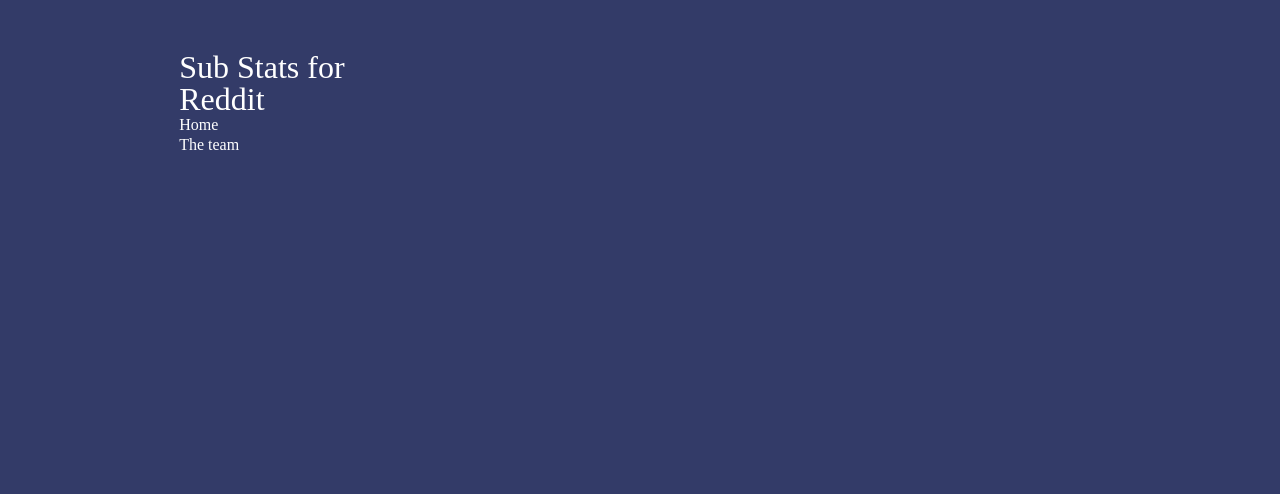
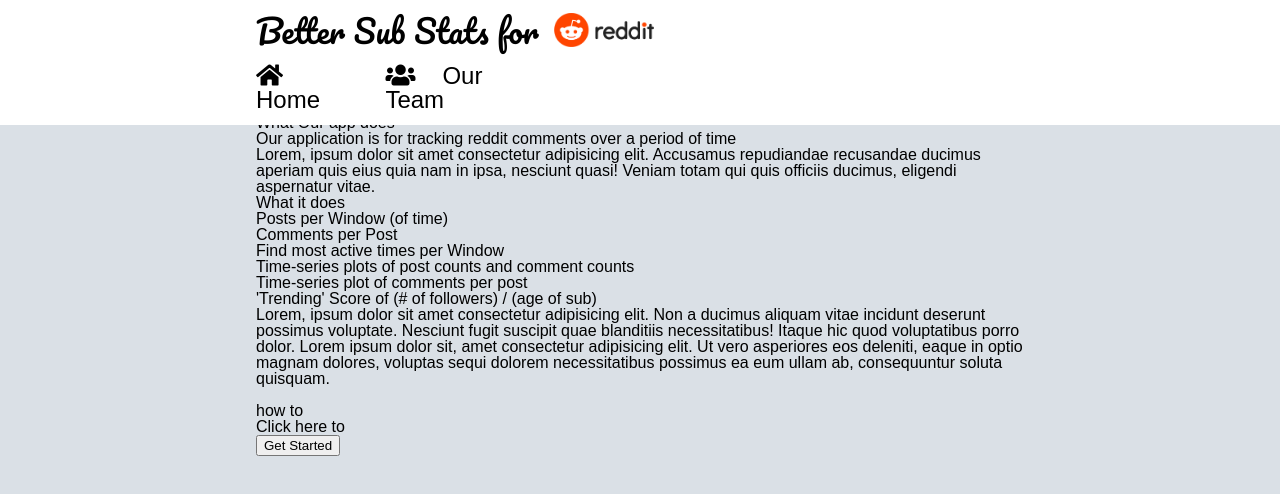
Before and after one commit to sub-stats/ui, a plain HTML site: page index.html in a window 1280 px wide. Drawn offline with Linux system fonts and the light colour scheme.

Commit message:
finished desktop nav

```diff
--- a/index.html
+++ b/index.html
@@ -5,19 +5,51 @@
     <meta name="viewport" content="width=device-width, initial-scale=1.0">
     <meta http-equiv="X-UA-Compatible" content="ie=edge">
     <link href="css/index.css" rel="stylesheet">
+    <link href="https://fonts.googleapis.com/css?family=Pacifico&display=swap" rel="stylesheet">
+    <link rel="stylesheet" href="https://use.fontawesome.com/releases/v5.2.0/css/all.css"
+     integrity="sha384-hWVjflwFxL6sNzntih27bfxkr27PmbbK/iSvJ+a4+0owXq79v+lsFkW54bOGbiDQ"
+     crossorigin="anonymous">
+    <title>Better Sub Stats</title>
+</head>
+<header>
+<body>
+    <nav>
+        <span class="logo">
+        <h1>Better Sub Stats for</h1>
+        <img src="images/Reddit_Lockup_OnWhite.png"></span>
+        <a href="index.html"><i class="fas fa-home"></i>Home</a>
+        <a href="aboutus.html"><i class="fas fa-users"></i>Our Team</a>
+    </nav>
+</header>
+<div class="container">
+    <div class="main">
+        <div class="top-content">
+            <h1>What Our app does</h1>
+            <p>Our application is for tracking reddit comments over a period of time</p><p>Lorem, ipsum dolor sit amet consectetur adipisicing elit. Accusamus repudiandae recusandae ducimus aperiam quis eius quia nam in ipsa, nesciunt quasi! Veniam totam qui quis officiis ducimus, eligendi aspernatur vitae.</p>
+        </div>
+        <div class="middle-content">
+            <h1>What it does</h1>
+            <ul>
+                <li>Posts per Window (of time)</li>
+                <li>Comments per Post</li>
+                <li>Find most active times per Window</li>
+                <li>Time-series plots of post counts and comment counts</li>
+                <li>Time-series plot of comments per post</li>
+                <li>'Trending' Score of (# of followers) / (age of sub)</li>
+            </ul>
+            <p>Lorem, ipsum dolor sit amet consectetur adipisicing elit. Non a ducimus aliquam vitae incidunt deserunt possimus voluptate. Nesciunt fugit suscipit quae blanditiis necessitatibus! Itaque hic quod voluptatibus porro dolor. Lorem ipsum dolor sit, amet consectetur adipisicing elit. Ut vero asperiores eos deleniti, eaque in optio magnam dolores, voluptas sequi dolorem necessitatibus possimus ea eum ullam ab, consequuntur soluta quisquam.</p>
+        <img>
+    </div>
 
-    <title>Sub Stats</title>
-</head>
-<div class="container">
-<body>
-    <nav class="sidebar">
-        <h1>Sub Stats for Reddit</h1>
-        <a href="#">Home</a>
-        <a href="#">The team</a>
-    </nav>
-    <header>
+    <div class="bottom-content">
+        <h1>how to</h1>
+            <p>Click here to</p>
+        <button>Get Started</button>
+        <img>
+    </div>
+</div>
 
-    </header>
+
 </body>
 </div>
 </html>
--- a/less/global.less
+++ b/less/global.less
@@ -1,18 +1,32 @@
+
 * {
   box-sizing: border-box;
-    background-color: #333B68;
-    color: white;
-
 }
 
-body {
+html {
   font-size: 62.5%;
-    color: white;
+  background-color:#DAE0E6;
+}
 
+html, body {
+  font-family: 'Source Sans Pro', sans-serif;
+  color: black;
+  font-size: 1rem;
+}
+
+// h1, h2, h3, h4, h5 {
+//   font-family:  'Source Sans Pro', sans-serif;
+//
+// }
+
+
+img {
+  max-width: 100%;
+  height: auto;
 }
 
 .container {
-    max-width: 80%;
+  max-width: 60%;
   width: 100%;
   margin: 0 auto;
 }
--- a/less/homepage.less
+++ b/less/homepage.less
@@ -0,0 +1,3 @@
+.main {
+    padding-top: 15%;
+}
--- a/less/navigation.less
+++ b/less/navigation.less
@@ -1,20 +1,45 @@
-.sidebar {
-    background-color: grey;
-    margin: 5% 5%;
+header {
     display: flex;
-    flex-direction: column;
-    width: 20%;
-    height: 100%;
+    background-color: #fff;
+    width:100%;
+    padding: 1% 20%;
+    position: absolute;
 
 
+    nav {
+        width: 100%;
+        display: flex;
+        flex-wrap: wrap;
 
-    h1 {
-        font-size: 2rem;
+            .logo {
+                display: flex;
+                width: 100%;
+
+                h1 {
+                    font-size: 2rem;
+                    font-family: 'Pacifico', cursive;
+                    align-self: center;
+
+                }
+
+                img {
+                    width: 15%;
+                    padding-left: 2%;
+                }
+        }
+
+        a {
+            justify-content: flex-start;
+            text-decoration: none;
+            color:black;
+            padding: 2% 5% 0 0;
+            font-size: 1.5rem;
+            flex-direction: row;
+
+            i {
+                padding-right: 20%;
+            }
+        }
 
     }
-    a {
-        text-decoration: none;
-        font-size: 1rem;
-        padding: 1% 0;
-    }
 }
```
Also changed, not shown: aboutus.html (added, +10 -0 lines), css/index.css, design/apple_tv.webp (deleted), images/Reddit_Lockup_OnWhite.png (added), images/Reddit_Mark_OnWhite.png (added), images/Reddit_VerticalLockup_OnWhite.png (added). Lines whose indentation alone changed are shown as unchanged.
